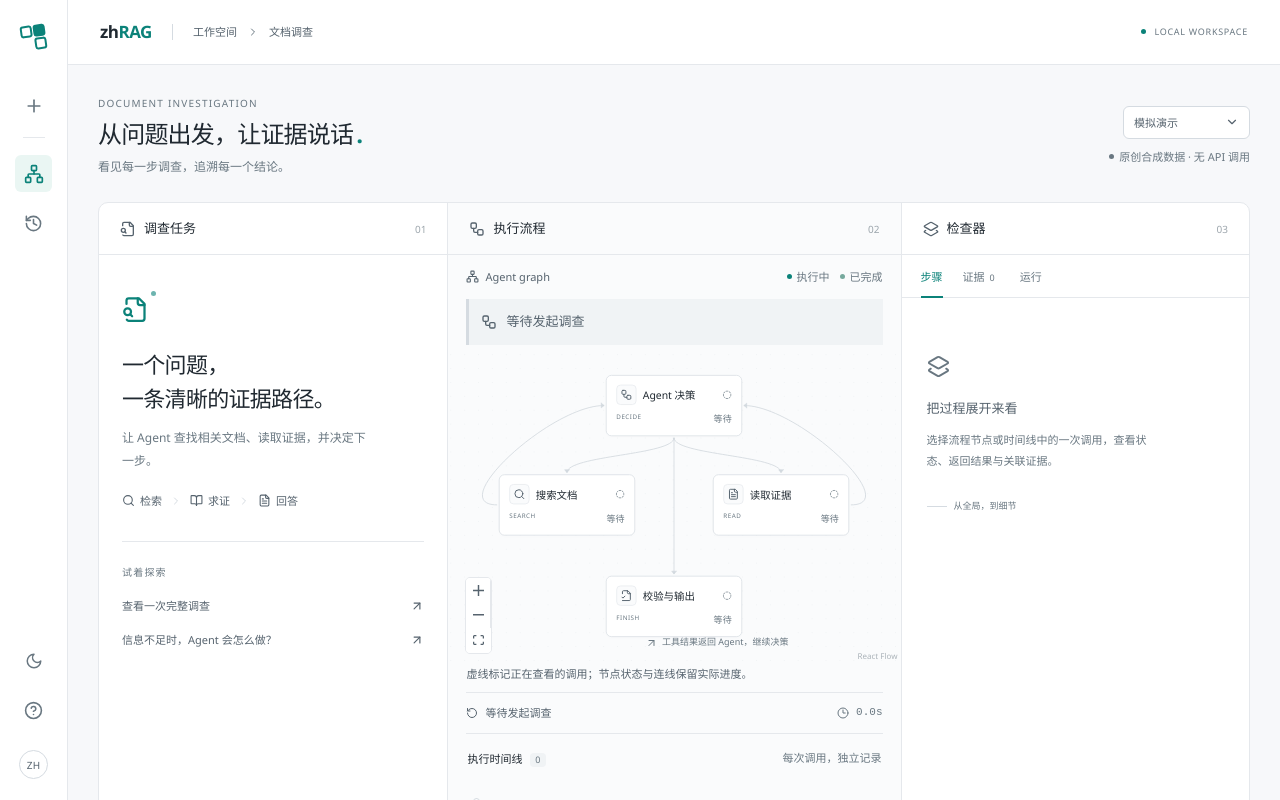
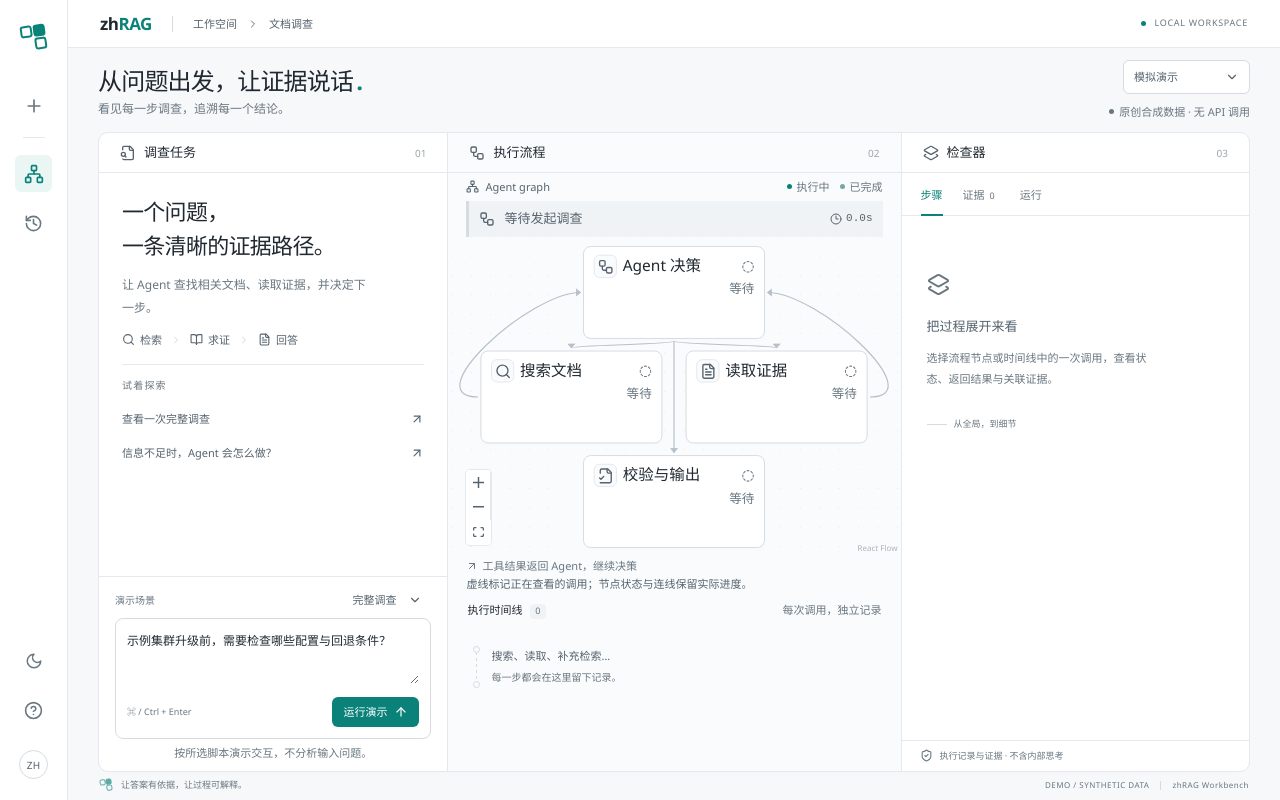
Before and after one commit to margerit0/EvidenceRAG, a React (Vite) app in the folder frontend/: page / in a window 1280 px wide. Shown: the top 800 px of the page. Built offline with nearby package versions, Linux system fonts and the light colour scheme; a web font is replaced by a local one.

Commit message:
fix: keep workbench controls and evidence readable across viewports
Keep primary actions in the laptop viewport, expose mobile progress, reserve graph selection space, and make citations easier to select and trace.

```diff
--- a/frontend/src/App.tsx
+++ b/frontend/src/App.tsx
@@ -2,6 +2,7 @@ import { useEffect, useRef, useState } from 'react';
 import { AnimatePresence, motion, MotionConfig } from 'motion/react';
 import {
   ArrowRight,
+  ArrowDown,
   AlertCircle,
   ArrowUp,
   BookOpen,
@@ -21,7 +22,6 @@ import {
   Network,
   Plus,
   Radio,
-  RotateCcw,
   Search,
   ShieldCheck,
   Square,
@@ -125,6 +125,7 @@ export default function App() {
   const abortRef = useRef<AbortController | null>(null);
   const formRef = useRef<HTMLFormElement>(null);
   const timelineRef = useRef<HTMLDivElement>(null);
+  const executionRef = useRef<HTMLElement>(null);
   const current = runs.find((run) => run.id === selectedRun);
   const busy = runs.some((run) => run.state === 'running');
   const calls = invocations(current?.progress ?? []);
@@ -463,6 +464,34 @@ export default function App() {
                   </span>
                 </div>
               </div>
+              {current && (
+                <div
+                  className={`mobile-progress ${current.state === 'running' ? 'is-running' : ''}`}
+                >
+                  <div>
+                    <span className="mobile-progress-label">
+                      {current.demo ? '模拟演示' : '本次调查'} · 当前进度
+                    </span>
+                    <span className="mobile-progress-action">{actionSummary}</span>
+                  </div>
+                  <Button
+                    variant="ghost"
+                    size="sm"
+                    aria-controls="execution-flow"
+                    onClick={() => {
+                      executionRef.current?.focus({ preventScroll: true });
+                      executionRef.current?.scrollIntoView({
+                        behavior: window.matchMedia('(prefers-reduced-motion: reduce)').matches
+                          ? 'instant'
+                          : 'smooth',
+                        block: 'start',
+                      });
+                    }}
+                  >
+                    查看流程 <ArrowDown size={14} />
+                  </Button>
+                </div>
+              )}
               <div className="workbench">
                 <section className="conversation-pane" aria-label="问题与答案">
                   <div className="pane-heading">
@@ -507,8 +536,9 @@ export default function App() {
                                           key={id}
                                           onClick={() => cite(id)}
                                           aria-label={`查看引用 ${id}`}
+                                          aria-pressed={sourceId === id}
                                         >
-                                          {id}
+                                          <span>{id}</span>
                                         </button>
                                       ))}
                                     </span>
@@ -536,9 +566,15 @@ export default function App() {
                             ) : current.state === 'running' ? (
                               <div className="working-copy">
                                 <p>
-                                  {current.transport === 'batch'
-                                    ? '等待服务返回完整结果。此服务暂不支持实时步骤。'
-                                    : '调查正在进行，执行过程会显示在右侧。'}
+                                  {current.transport === 'batch' ? (
+                                    '等待服务返回完整结果。此服务暂不支持实时步骤。'
+                                  ) : (
+                                    <>
+                                      调查正在进行，执行过程显示在
+                                      <span className="desktop-direction">右侧</span>
+                                      <span className="mobile-direction">下方</span>。
+                                    </>
+                                  )}
                                 </p>
                                 <div className="working-rule">
                                   <span />
@@ -679,7 +715,13 @@ export default function App() {
                     </p>
                   </form>
                 </section>
-                <section className="execution-pane" aria-label="执行流程">
+                <section
+                  ref={executionRef}
+                  id="execution-flow"
+                  className="execution-pane"
+                  aria-label="执行流程"
+                  tabIndex={-1}
+                >
                   <div className="pane-heading">
                     <span>
                       <Workflow size={16} /> 执行流程
@@ -700,6 +742,12 @@ export default function App() {
                   <div className={`current-action ${activeCall ? 'is-running' : ''}`} role="status">
                     {activeCall ? <Loader2 size={16} className="spin" /> : <Workflow size={16} />}
                     <span>{actionSummary}</span>
+                    <span
+                      className="action-elapsed mono"
+                      aria-label={`运行耗时 ${seconds(elapsed)}`}
+                    >
+                      <Clock3 size={12} /> {seconds(elapsed)}
+                    </span>
                   </div>
                   <ExecutionGraph
                     run={current}
@@ -710,29 +758,6 @@ export default function App() {
                   <p className="graph-selection-note">
                     虚线标记正在查看的调用；节点状态与连线保留实际进度。
                   </p>
-                  <div className="run-strip" aria-live="polite">
-                    <span>
-                      {current ? (
-                        <>
-                          <span className={`tiny-dot tone-${toneFor(current.state)}`} />
-                          {current.state === 'running'
-                            ? latest
-                              ? `${actionNames[latest.action] ?? latest.action}${latest.end !== undefined ? ' · 已完成' : ' · 执行中'}`
-                              : '正在启动'
-                            : (statusLabels[current.state] ?? current.state)}
-                        </>
-                      ) : (
-                        <>
-                          <CircleDashedIcon />
-                          等待发起调查
-                        </>
-                      )}
-                    </span>
-                    <span className="mono">
-                      <Clock3 size={12} />
-                      {seconds(elapsed)}
-                    </span>
-                  </div>
                   <div className="timeline-heading">
                     <span>
                       执行时间线 <span className="count">{calls.length}</span>
@@ -984,6 +1009,7 @@ export default function App() {
                               <button
                                 key={source.citation_id}
                                 className={sourceId === source.citation_id ? 'selected' : ''}
+                                aria-pressed={sourceId === source.citation_id}
                                 onClick={() => cite(source.citation_id)}
                               >
                                 <span className="citation-square">{source.citation_id}</span>
@@ -1123,6 +1149,3 @@ export default function App() {
     </MotionConfig>
   );
 }
-function CircleDashedIcon() {
-  return <RotateCcw size={12} />;
-}
--- a/frontend/src/components/ExecutionGraph.tsx
+++ b/frontend/src/components/ExecutionGraph.tsx
@@ -7,6 +7,8 @@ import {
   MarkerType,
   Position,
   ReactFlow,
+  useNodesInitialized,
+  useReactFlow,
   type Node,
   type NodeProps,
 } from '@xyflow/react';
@@ -33,7 +35,6 @@ import {
 
 type GraphData = {
   label: string;
-  code: string;
   kind: NodeKey;
   status: string;
   visits: number;
@@ -65,7 +66,6 @@ const AgentNode = memo(function AgentNode({ data, selected }: NodeProps<FlowNode
         )}
       </div>
       <div className="node-meta">
-        <span>{data.code}</span>
         <span>
           {data.active
             ? '执行中'
@@ -76,7 +76,9 @@ const AgentNode = memo(function AgentNode({ data, selected }: NodeProps<FlowNode
               : '等待'}
         </span>
       </div>
-      {data.inspection && <div className="node-inspection">正在查看{data.inspection}</div>}
+      <div className="node-inspection" aria-hidden={!data.inspection}>
+        {data.inspection ? `正在查看${data.inspection}` : '\u00a0'}
+      </div>
       <Handle type="source" position={Position.Bottom} id="out" />
       <Handle type="source" position={Position.Left} id="loop-left" />
       <Handle type="source" position={Position.Right} id="loop-right" />
@@ -84,12 +86,23 @@ const AgentNode = memo(function AgentNode({ data, selected }: NodeProps<FlowNode
   );
 });
 const nodeTypes = { stage: AgentNode };
-const stages: { id: NodeKey; label: string; code: string; x: number; y: number }[] = [
-  { id: 'agent', label: 'Agent 决策', code: 'DECIDE', x: 154, y: 20 },
-  { id: 'search', label: '搜索文档', code: 'SEARCH', x: 0, y: 163 },
-  { id: 'read', label: '读取证据', code: 'READ', x: 308, y: 163 },
-  { id: 'finish', label: '校验与输出', code: 'FINISH', x: 154, y: 309 },
+const stages: { id: NodeKey; label: string; x: number; y: number }[] = [
+  { id: 'agent', label: 'Agent 决策', x: 106, y: 0 },
+  { id: 'search', label: '搜索文档', x: 0, y: 108 },
+  { id: 'read', label: '读取证据', x: 212, y: 108 },
+  { id: 'finish', label: '校验与输出', x: 106, y: 216 },
 ];
+const fitOptions = { padding: 0.06, maxZoom: 1 };
+
+function FitGraph({ width, height }: { width: number; height: number }) {
+  const ready = useNodesInitialized();
+  const { fitView } = useReactFlow();
+  useEffect(() => {
+    // Only refit when the canvas changes size, not when an invocation is selected.
+    if (ready && width && height) void fitView(fitOptions);
+  }, [ready, width, height, fitView]);
+  return null;
+}
 const definitions = [
   {
     id: 'agent-search',
@@ -133,10 +146,13 @@ export function ExecutionGraph({
   theme: 'light' | 'dark';
 }) {
   const container = useRef<HTMLDivElement>(null);
-  const [compact, setCompact] = useState(false);
+  const [size, setSize] = useState({ width: 0, height: 0 });
+  const compact = size.width > 0 && size.width < 380;
   useEffect(() => {
     if (!container.current) return;
-    const observer = new ResizeObserver(([entry]) => setCompact(entry.contentRect.width < 400));
+    const observer = new ResizeObserver(([entry]) =>
+      setSize({ width: entry.contentRect.width, height: entry.contentRect.height }),
+    );
     observer.observe(container.current);
     return () => observer.disconnect();
   }, []);
@@ -154,11 +170,10 @@ export function ExecutionGraph({
     return {
       id: stage.id,
       type: 'stage',
-      position: compact ? { x: 55, y: 20 + index * 130 } : { x: stage.x, y: stage.y },
+      position: compact ? { x: 55, y: index * 112 } : { x: stage.x, y: stage.y },
       selected: !!inspected,
       data: {
         label: stage.label,
-        code: stage.code,
         kind: stage.id,
         visits: visits.length,
         inspection,
@@ -206,11 +221,12 @@ export function ExecutionGraph({
       style: {
         stroke: flowing ? 'var(--brand)' : traversed ? 'var(--graph-visited)' : 'var(--graph-line)',
         strokeWidth: flowing ? 1.7 : 1.2,
-        opacity: traversed || flowing ? 1 : 0.72,
+        opacity: traversed || flowing ? 1 : 0.9,
       },
     };
   });
   return (
+    <>
       <div
         ref={container}
         className={`graph-canvas ${compact ? 'is-compact' : ''}`}
@@ -222,7 +238,7 @@ export function ExecutionGraph({
           edges={edges}
           nodeTypes={nodeTypes}
           fitView
-        fitViewOptions={{ padding: 0.23 }}
+          fitViewOptions={fitOptions}
           minZoom={0.35}
           maxZoom={1.4}
           nodesDraggable={false}
@@ -242,12 +258,14 @@ export function ExecutionGraph({
           }}
         >
           <Background variant={BackgroundVariant.Dots} gap={20} size={1} color="var(--graph-dot)" />
-        <Controls showInteractive={false} position="bottom-left" />
+          <FitGraph width={size.width} height={size.height} />
+          <Controls showInteractive={false} position="bottom-left" fitViewOptions={fitOptions} />
         </ReactFlow>
-      <span className="graph-caption">
+      </div>
+      <p className="graph-caption">
         <ArrowUpRight size={12} />
         工具结果返回 Agent，继续决策
-      </span>
-    </div>
+      </p>
+    </>
   );
 }
--- a/frontend/src/styles.css
+++ b/frontend/src/styles.css
@@ -29,7 +29,7 @@
   --success: #43836a;
   --warning: #ad7b25;
   --danger: #c7565d;
-  --graph-line: #c3ccd3;
+  --graph-line: #aebbc5;
   --graph-dot: #dce2e7;
   --graph-visited: #76a99d;
   --shadow: 0 6px 24px #1c2c3a0c;
@@ -57,7 +57,7 @@
   --success: #83b99a;
   --warning: #d8ad62;
   --danger: #ec858a;
-  --graph-line: #48545e;
+  --graph-line: #62717d;
   --graph-dot: #343e46;
   --graph-visited: #558779;
   --shadow: 0 6px 24px #0002;
@@ -497,6 +497,7 @@ main {
   transform: rotate(45deg);
 }
 .composer {
+  flex-shrink: 0;
   padding: 14px 16px 13px;
   margin-top: auto;
   border-top: 1px solid var(--line);
@@ -643,21 +644,35 @@ main {
   display: inline-flex;
   gap: 4px;
   margin-left: 5px;
-  vertical-align: baseline;
+  vertical-align: middle;
 }
 .inline-citations button {
   display: inline-grid;
   place-items: center;
-  width: 17px;
-  height: 17px;
+  width: 28px;
+  height: 28px;
+  padding: 3px;
   border: 0;
   border-radius: 3px;
   color: var(--brand);
+  background: transparent;
+  font-size: 11px;
+}
+.inline-citations button > span {
+  display: grid;
+  place-items: center;
+  width: 22px;
+  height: 22px;
+  border: 1px solid transparent;
+  border-radius: 4px;
   background: var(--brand-soft);
-  font-size: 10px;
-}
-.inline-citations button:hover {
-  outline: 1px solid var(--brand);
+}
+.inline-citations button:hover > span {
+  border-color: var(--brand);
+}
+.inline-citations button[aria-pressed='true'] > span {
+  background: var(--brand);
+  color: var(--on-brand);
 }
 .answer-tools {
   display: flex;
@@ -720,6 +735,7 @@ main {
 }
 .execution-pane {
   background: var(--surface-subtle);
+  scroll-margin-top: 80px;
 }
 .graph-toolbar {
   padding: 13px 18px;
@@ -755,19 +771,13 @@ main {
   margin-left: 5px;
 }
 .graph-canvas {
-  height: 320px;
+  height: 350px;
   position: relative;
-  min-height: 310px;
+  min-height: 0;
   flex-shrink: 0;
 }
 .graph-canvas.is-compact {
-  height: 540px;
-}
-.graph-canvas.is-compact .graph-caption {
-  bottom: 19px;
-  left: 55%;
-  transform: translateX(-38%);
-  font-size: 9px;
+  height: 480px;
 }
 .react-flow {
   --xy-background-color: transparent;
@@ -811,13 +821,17 @@ main {
   padding: 0;
   border: 0;
   background: transparent;
-  width: 196px;
+  width: 188px;
 }
 .flow-node {
   background: var(--surface);
   border: 1px solid var(--line-strong);
   border-radius: 8px;
-  padding: 13px 14px;
+  height: 96px;
+  padding: 8px 10px;
+  display: grid;
+  grid-template-rows: 24px 18px 32px;
+  gap: 2px;
   box-shadow: 0 2px 5px #00000003;
   transition:
     border-color 0.18s,
@@ -868,13 +882,14 @@ main {
 .node-heading {
   display: flex;
   align-items: center;
-  gap: 9px;
-  font-size: 15px;
+  gap: 6px;
+  font-size: 16px;
   font-weight: 550;
 }
 .node-icon {
-  width: 29px;
-  height: 29px;
+  width: 24px;
+  height: 24px;
+  flex-shrink: 0;
   background: var(--surface-subtle);
   border: 1px solid var(--line);
   border-radius: 6px;
@@ -896,57 +911,32 @@ main {
 }
 .node-meta {
   display: flex;
-  justify-content: space-between;
+  justify-content: flex-end;
   gap: 5px;
-  margin-top: 10px;
   font-size: 13px;
+  line-height: 18px;
   color: var(--muted);
   font-weight: 400;
 }
-.node-meta > span:first-child {
-  font-size: 9px;
-  letter-spacing: 0.08em;
-}
 .node-inspection {
-  margin-top: 9px;
-  padding-top: 7px;
-  border-top: 1px dashed var(--line-strong);
   color: var(--text);
-  font-size: 12px;
+  font-size: 12.5px;
+  line-height: 16px;
+  align-self: end;
+}
+.node-inspection[aria-hidden='true'] {
+  visibility: hidden;
+}
+.graph-caption {
+  display: flex;
+  align-items: center;
+  gap: 4px;
+  margin: 0 18px;
+  padding: 4px 0;
+  color: var(--muted);
+  font-size: 11px;
   line-height: 1.5;
-}
-.graph-caption {
-  display: flex;
-  align-items: center;
-  gap: 4px;
-  position: absolute;
-  bottom: 15px;
-  left: 50%;
-  transform: translateX(-20%);
-  color: var(--muted);
-  font-size: 9px;
-  white-space: nowrap;
-  pointer-events: none;
-}
-.run-strip {
-  margin: 0 18px;
-  padding: 11px 0;
-  border-bottom: 1px solid var(--line);
-  border-top: 1px solid var(--line);
-  display: flex;
-  align-items: center;
-  justify-content: space-between;
-  color: var(--secondary);
-  font-size: 10px;
-  gap: 12px;
-}
-.run-strip > span {
-  display: flex;
-  align-items: center;
-  gap: 7px;
-}
-.run-strip .mono {
-  color: var(--muted);
+  flex-shrink: 0;
 }
 .timeline-heading {
   display: flex;
@@ -1297,7 +1287,8 @@ main {
   background: none;
   border: 0;
   border-bottom: 1px solid var(--line);
-  padding: 13px 0;
+  padding: 13px 8px;
+  border-left: 3px solid transparent;
   font-size: 11px;
   text-align: left;
   line-height: 1.7;
@@ -1307,6 +1298,12 @@ main {
 }
 .evidence-list > button.selected {
   color: var(--brand);
+  background: var(--brand-soft);
+  border-left-color: var(--brand);
+}
+.evidence-list > button.selected .citation-square {
+  background: var(--brand);
+  color: var(--on-brand);
 }
 .citation-square {
   height: 22px;
@@ -1746,9 +1743,6 @@ main {
   .evidence-prompt {
     padding: 12px;
   }
-  .graph-caption {
-    font-size: 8px;
-  }
   .workspace-footer > span:last-child {
     font-size: 7px;
   }
@@ -1836,9 +1830,6 @@ main {
   .graph-canvas {
     height: 390px;
   }
-  .graph-caption {
-    font-size: 9px;
-  }
   .timeline {
     height: 190px;
   }
@@ -1923,12 +1914,6 @@ main {
   }
   .graph-canvas {
     height: 335px;
-  }
-  .graph-caption {
-    font-size: 8px;
-    bottom: 48px;
-    left: 50%;
-    transform: translateX(-50%);
   }
   .graph-key {
     font-size: 8px;
@@ -1982,6 +1967,17 @@ main {
 .current-action svg {
   flex-shrink: 0;
 }
+.current-action > span:first-of-type {
+  flex: 1;
+}
+.action-elapsed {
+  display: inline-flex;
+  align-items: center;
+  gap: 4px;
+  white-space: nowrap;
+  font-size: 11px;
+  color: var(--secondary);
+}
 .current-action.is-running {
   border-color: var(--brand);
   color: var(--brand);
@@ -1989,7 +1985,6 @@ main {
 }
 .graph-key,
 .graph-view-label,
-.run-strip,
 .composer-note,
 .connection-note {
   font-size: 11px;
@@ -2046,10 +2041,179 @@ main {
     min-height: 44px;
   }
   .inline-citations button {
-    min-width: 32px;
-    min-height: 32px;
+    min-width: 40px;
+    min-height: 40px;
+  }
+  .inline-citations button > span {
+    width: 26px;
+    height: 26px;
   }
   .current-action {
     margin: 0 12px;
   }
 }
+
+.mobile-progress,
+.mobile-direction {
+  display: none;
+}
+
+/* Keep primary controls and three timeline rows in a short desktop viewport. */
+@media (min-width: 1181px) and (max-height: 1000px) {
+  .topbar {
+    height: 48px;
+  }
+  main {
+    padding-top: 12px;
+  }
+  .page-heading {
+    margin-bottom: 12px;
+  }
+  .page-heading > div > .section-kicker {
+    display: none;
+  }
+  .page-heading h1 {
+    margin-top: 0;
+  }
+  .page-heading p {
+    margin-top: 0;
+  }
+  .workbench {
+    height: calc(100dvh - 160px);
+    min-height: 590px;
+  }
+  .conversation-pane,
+  .execution-pane,
+  .inspector-pane {
+    min-height: 0;
+  }
+  .pane-heading {
+    height: 40px;
+  }
+  .conversation-scroll {
+    min-height: 0;
+    max-height: none;
+    padding: 16px 23px;
+  }
+  .welcome-symbol {
+    display: none;
+  }
+  .welcome h2 {
+    margin-top: 0;
+  }
+  .intro-steps {
+    margin-top: 12px;
+  }
+  .scenario-intro {
+    margin-top: 16px;
+    padding-top: 12px;
+  }
+  .composer {
+    padding: 10px 16px;
+  }
+  .scenario-control {
+    margin-bottom: 5px;
+  }
+  .input-wrap textarea {
+    min-height: 54px;
+    height: 54px;
+    max-height: 120px;
+  }
+  .composer-note {
+    margin-top: 5px;
+  }
+  .graph-toolbar {
+    padding: 5px 18px;
+  }
+  .current-action {
+    min-height: 36px;
+    padding: 6px 10px;
+  }
+  .graph-canvas {
+    height: clamp(288px, calc(100dvh - 480px), 350px);
+  }
+  .graph-caption {
+    padding: 1px 0;
+  }
+  .graph-selection-note {
+    padding-top: 0;
+    padding-bottom: 3px;
+    margin-bottom: 0;
+  }
+  .timeline-heading {
+    padding: 5px 19px;
+    flex-shrink: 0;
+  }
+  .timeline {
+    flex: 1;
+    min-height: 112px;
+    margin-bottom: 8px;
+  }
+  .timeline-row {
+    padding-top: 3px;
+    padding-bottom: 3px;
+  }
+  .tabs-content {
+    min-height: 0;
+    max-height: none;
+  }
+  .inspector-footer {
+    flex-shrink: 0;
+    padding-top: 8px;
+    padding-bottom: 8px;
+  }
+  .workspace-footer {
+    padding-top: 6px;
+    padding-bottom: 6px;
+  }
+}
+
+@media (max-width: 760px) {
+  .mobile-direction {
+    display: inline;
+  }
+  .desktop-direction {
+    display: none;
+  }
+  .mobile-progress {
+    position: sticky;
+    top: 0;
+    z-index: 12;
+    display: flex;
+    align-items: center;
+    justify-content: space-between;
+    gap: 8px;
+    min-height: 64px;
+    padding: 8px 10px;
+    margin-bottom: 10px;
+    border: 1px solid var(--line);
+    border-radius: 8px;
+    background: var(--surface);
+    box-shadow: var(--shadow);
+  }
+  .mobile-progress > div {
+    min-width: 0;
+  }
+  .mobile-progress-label,
+  .mobile-progress-action {
+    display: block;
+  }
+  .mobile-progress-label {
+    color: var(--muted);
+    font-size: 10px;
+  }
+  .mobile-progress-action {
+    color: var(--text);
+    font-size: 12px;
+    line-height: 1.5;
+  }
+  .mobile-progress.is-running .mobile-progress-action {
+    color: var(--brand);
+  }
+  .mobile-progress .button {
+    flex-shrink: 0;
+    gap: 4px;
+    padding-inline: 4px;
+    font-size: 11px;
+  }
+}
```
Also changed, not shown: 4 other files (tests, documents, lock files or other folders). Lines whose indentation alone changed are shown as unchanged.
